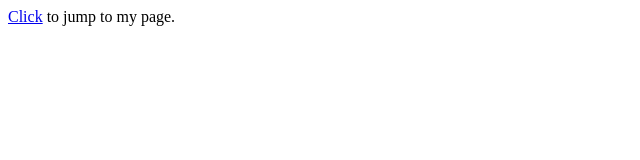
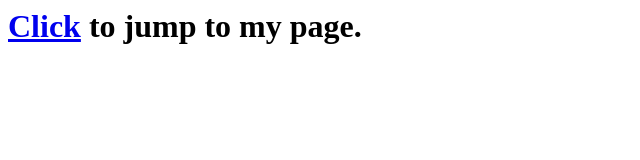
Before and after one commit to Kyson9/Kyson9.github.io, a plain HTML site: page index.html in a window 1280 px wide. Shown: the whole page, without its empty margins (0-640 px from the left). Drawn offline with Linux system fonts and the light colour scheme.

Commit message:
Update index.html

```diff
--- a/index.html
+++ b/index.html
@@ -1 +1 @@
-<p><a href="http://149.28.65.36/">Click</a> to jump to my page.</p>
+<h1><a href="http://149.28.65.36/">Click</a> to jump to my page.</h1>
```
